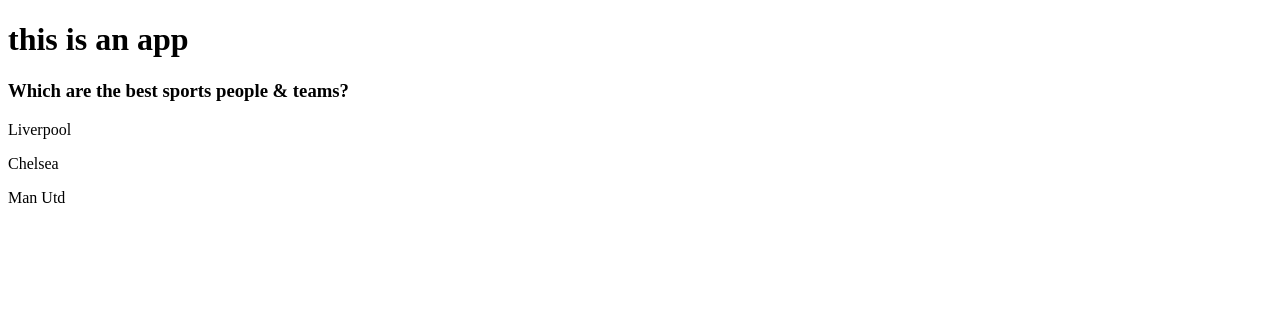
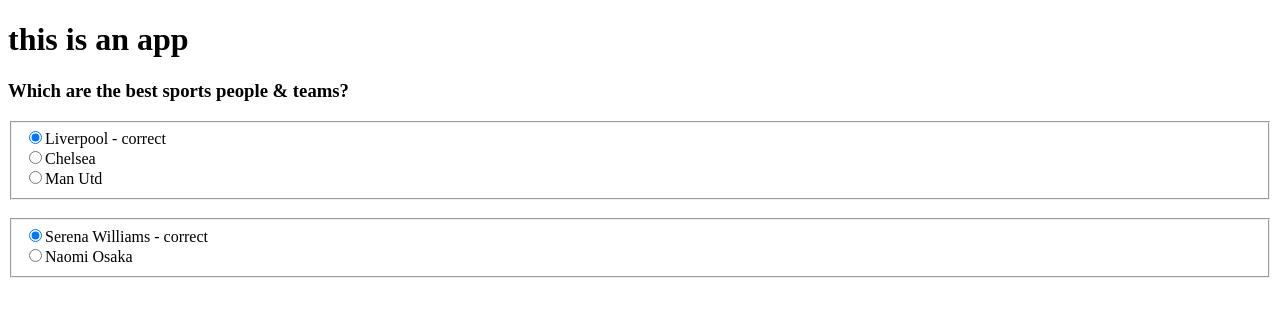
Before and after one commit to hannasophian/seneca_test, a React (Create React App) app: page / in a window 1280 px wide. Shown: the top 316 px of the page. Built offline with nearby package versions, Linux system fonts and the light colour scheme.

Commit message:
Basic select right answer

```diff
--- /dev/null
+++ b/src/AnswerSelector.tsx
@@ -0,0 +1,36 @@
+import { useEffect, useState } from "react";
+import shuffleArray from "./utils/shuffleArray";
+import handleSelect from "./utils/handleSelect";
+
+interface Props {
+  options: [string, string] | [string, string, string];
+}
+
+export default function AnswerSelector({ options }: Props): JSX.Element {
+  const [shuffledOptions, setShuffledOptions] = useState<string[]>([]);
+
+  // Shuffles options once and assigns to useState
+  useEffect(() => setShuffledOptions(shuffleArray(options)), []);
+
+  const [selected, setSelected] = useState<number>(0);
+
+  const answerSelectors = shuffledOptions.map((option, idx) => (
+    <div key={idx}>
+      <input
+        name={`${options[0]}`}
+        id={`${option}`}
+        type="radio"
+        checked={idx === selected}
+        onClick={() => handleSelect(idx, setSelected, options[0], option)}
+      />
+      <label htmlFor={`${option}`}>{option}</label>
+    </div>
+  ));
+
+  return (
+    <div className="answer-selector">
+      <fieldset>{answerSelectors}</fieldset>
+      <span className="switch" />
+    </div>
+  );
+}
--- a/src/App.tsx
+++ b/src/App.tsx
@@ -7,8 +7,8 @@
       <ToggleSwitch
         question="Which are the best sports people & teams?"
         options={[
-          ["Liverpool", "Chelsea", "Man Utd"],
-          ["Serena Williams", "Naomi Osaka"],
+          ["Liverpool - correct", "Chelsea", "Man Utd"],
+          ["Serena Williams - correct", "Naomi Osaka"],
         ]}
       />
     </div>
--- a/src/ToggleSwitch.tsx
+++ b/src/ToggleSwitch.tsx
@@ -1,3 +1,6 @@
+import AnswerSelector from "./AnswerSelector";
+
+// When using this component, ensure that the correct answer is the first element in its array
 interface Props {
   question: string;
   options: ([string, string] | [string, string, string])[];
@@ -10,9 +13,14 @@
   return (
     <div className="toggle-switch">
       <h3>{question}</h3>
-      {options[0].map((op) => (
-        <p key={op}>{op}</p>
-      ))}
+      <form>
+        {options.map((optionSet) => (
+          <>
+            <AnswerSelector options={optionSet} />
+            <br />
+          </>
+        ))}
+      </form>
     </div>
   );
 }
--- /dev/null
+++ b/src/utils/handleSelect.ts
@@ -0,0 +1,13 @@
+export default function handleSelect(
+  idx: number,
+  setSelected: React.Dispatch<React.SetStateAction<number>>,
+  correctAnswer: string,
+  selectedOption: string
+): void {
+  // set the selected option
+  setSelected(idx);
+
+  if (selectedOption === correctAnswer) {
+    console.log(true);
+  }
+}
--- /dev/null
+++ b/src/utils/shuffleArray.ts
@@ -0,0 +1,7 @@
+export default function shuffleArray(array: string[]): string[] {
+  let newArray = array
+    .map((value) => ({ value, sort: Math.random() }))
+    .sort((a, b) => a.sort - b.sort)
+    .map(({ value }) => value);
+  return newArray;
+}
```
